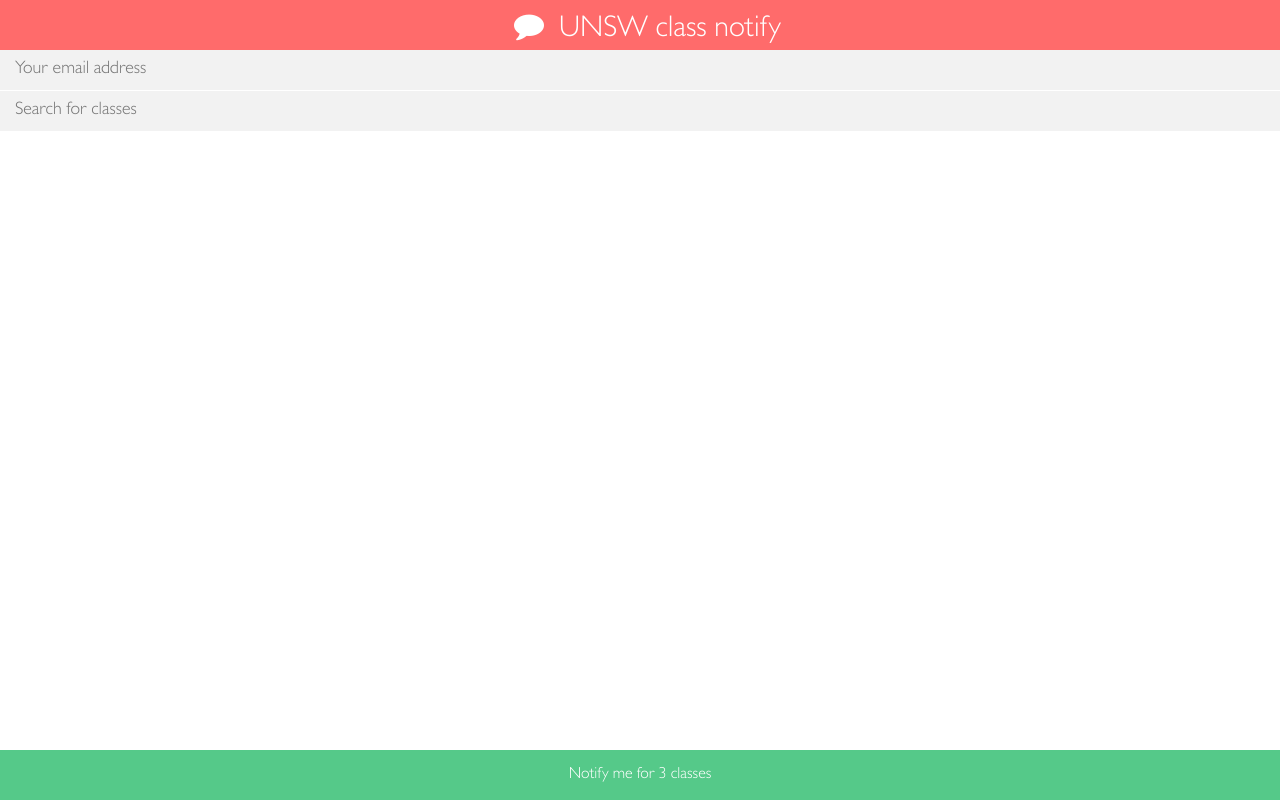
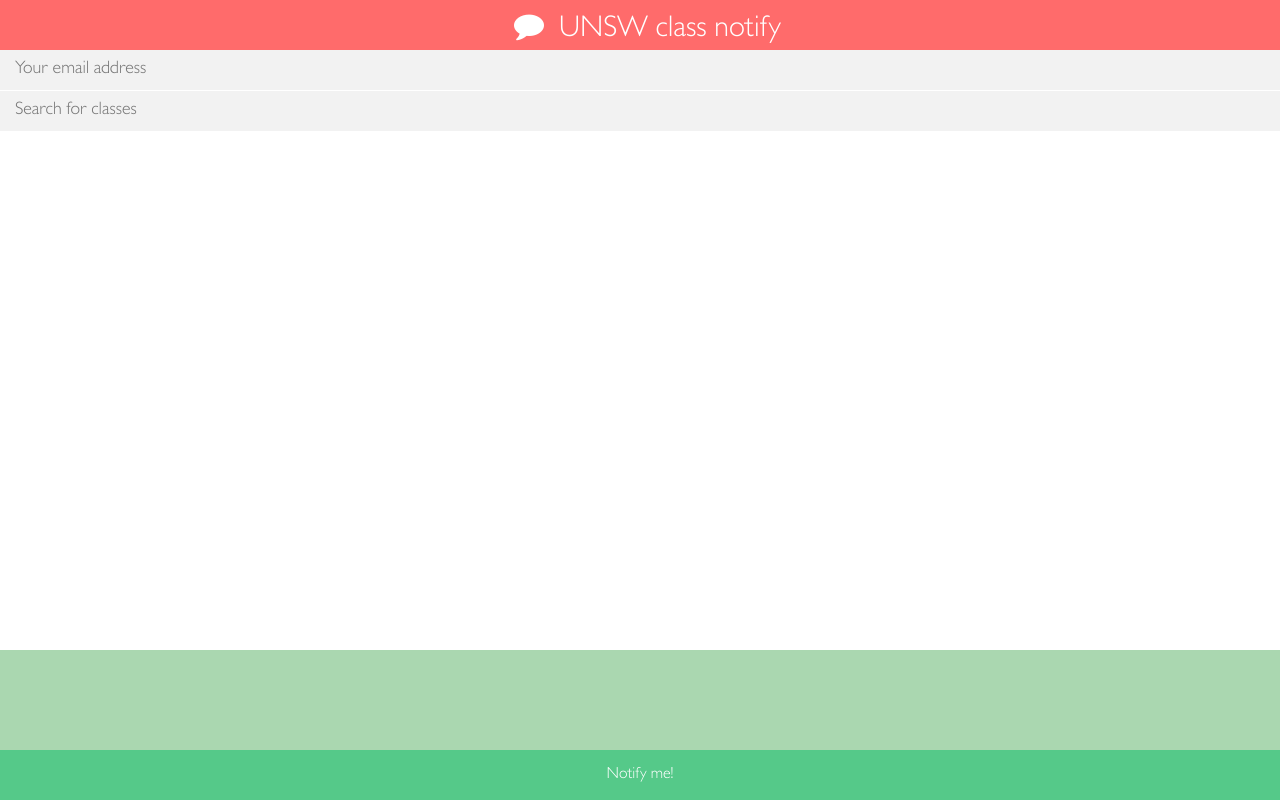
Before and after one commit to jeremy-ma/UNSWCourseNotify, a plain HTML site: page public_html/index.html in a window 1280 px wide. Drawn offline with Linux system fonts and the light colour scheme; no server answers.

Commit message:
Added course basket

```diff
--- a/public_html/css/layout.css
+++ b/public_html/css/layout.css
@@ -26,7 +26,7 @@ body{
 	line-height: 50px;
 }
 div.scrollableView{
-    bottom: 50px;
+    bottom: 150px;
     overflow-y: auto;
     position: absolute;
     top: 130px;
@@ -88,6 +88,21 @@ div.submit{
     width: 100%;
 }
 
+div.course_basket{
+	background:#aad7b0;
+    bottom: 50px;;
+    box-sizing: border-box;
+    color: #fff;
+    font-family: "GillSansMTProLight";
+    height: 100px;
+    left: 0;
+    line-height: 50px;
+    position: absolute;
+    text-align: center;
+    vertical-align: top;
+    width: 100%;
+}
+
 
 @media screen and (min-width: 500px) {
     #app div.header {
--- a/public_html/js/unswcn.js
+++ b/public_html/js/unswcn.js
@@ -9,6 +9,7 @@ var app=function(){
 	var that=this;
 	this.data={};
 	this.resultList=[];
+	this.savedResults=[];
 	this.init=function(){
 		var htmlString=[
 			'<div id="app">',
@@ -23,7 +24,8 @@ var app=function(){
 						'<ul></ul>',
 					'</div>',
 				'</div>',
-				'<div class="submit">Notify me for 3 classes</div>',
+				'<div class="course_basket"></div>',
+				'<div class="submit">Notify me!</div>',
 			'</div>',
 		].join('');
 		$('body').append(htmlString);
@@ -83,15 +85,15 @@ var app=function(){
 			if(pattern.test(c.course_code)){
 				results.push(i);
 			}
-			if(results.length>6){
+			if(results.length>10){
 				break;
 			}
 		}
-		if(query.length==0){
+		var htmlString='';
+		if(query.length==0||results.length==0){
 			results=[];
+			htmlString+='<h1>No results!</h1>';
 		}
-		//update visiblity
-		htmlString='';
 		for(var i=0;i<results.length;i++){
 			var c=this.data.classes[results[i]];
 			htmlString+=[
@@ -107,7 +109,7 @@ var app=function(){
 		$('#class_list ul').html(htmlString);
 	}
 	this.clicked_result=function(c){
-
+		console.log('adding to basket:'+c.id);
 	}
 	this.init();
 }
```
